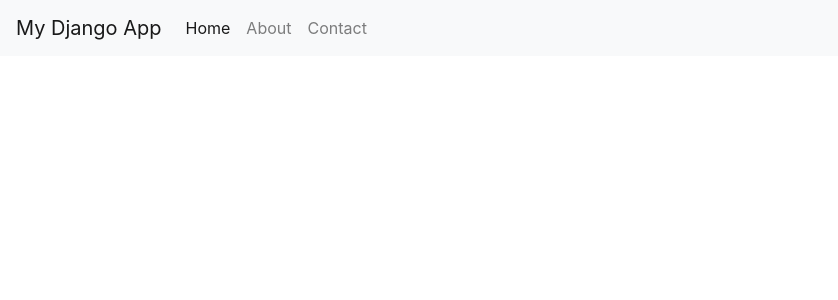
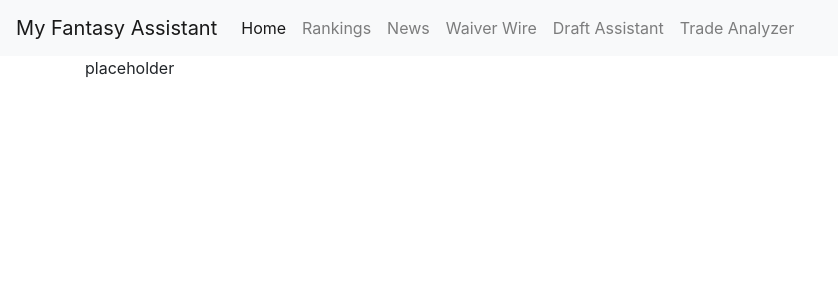
Before and after one commit to NoNathan17/FantasyEdge, a Django app: page / in a window 1280 px wide. Shown: the top 300 px of the page, without its empty margins (0-838 px from the left). Run offline with Django 5.2, Linux system fonts and the light colour scheme; data that the repository does not hold is empty; some libraries are stand-ins or nearby versions.

Commit message:
created headers for sections id like

```diff
--- a/draft_assistant/templates/base.html
+++ b/draft_assistant/templates/base.html
@@ -5,14 +5,14 @@
     <meta name="viewport" content="width=device-width, initial-scale=1.0" />
     <title>
       {% block title %}
-        Django App
+        My Fantasy Assistant
       {% endblock %}
     </title>
     <link rel="stylesheet" href="https://stackpath.bootstrapcdn.com/bootstrap/4.3.1/css/bootstrap.min.css"  rel="stylesheet" />
   </head>
   <body>
     <nav class="navbar navbar-expand-lg navbar-light bg-light">
-      <a class="navbar-brand" href="#">My Django App</a>
+      <a class="navbar-brand" href="#">My Fantasy Assistant</a>
       <button class="navbar-toggler" type="button" data-toggle="collapse" data-target="#navbarNav" aria-controls="navbarNav" aria-expanded="false" aria-label="Toggle navigation"><span class="navbar-toggler-icon"></span></button>
       <div class="collapse navbar-collapse" id="navbarNav">
         <ul class="navbar-nav">
@@ -20,10 +20,19 @@
             <a class="nav-link" href="#">Home</a>
           </li>
           <li class="nav-item">
-            <a class="nav-link" href="#">About</a>
+            <a class="nav-link" href="#">Rankings</a>
           </li>
           <li class="nav-item">
-            <a class="nav-link" href="#">Contact</a>
+            <a class="nav-link" href="#">News</a>
+          </li>
+          <li class="nav-item">
+            <a class="nav-link" href="#">Waiver Wire</a>
+          </li>
+          <li class="nav-item">
+            <a class="nav-link" href="#">Draft Assistant</a>
+          </li>
+          <li class="nav-item">
+            <a class="nav-link" href="#">Trade Analyzer</a>
           </li>
         </ul>
       </div>
--- a/draft_assistant/templates/home.html
+++ b/draft_assistant/templates/home.html
@@ -1,8 +1,4 @@
 {% extends "base.html" %} {% block title %} Home Page {% endblock %}
 {% block content %}
-<ul>
-    {% for x in players %}
-    <li>{{x.name}} {{x.team}} {{x.position}}</li>
-    {% endfor %}
-</ul>
+placeholder
 {% endblock %}
```
Also changed, not shown: db.sqlite3.
